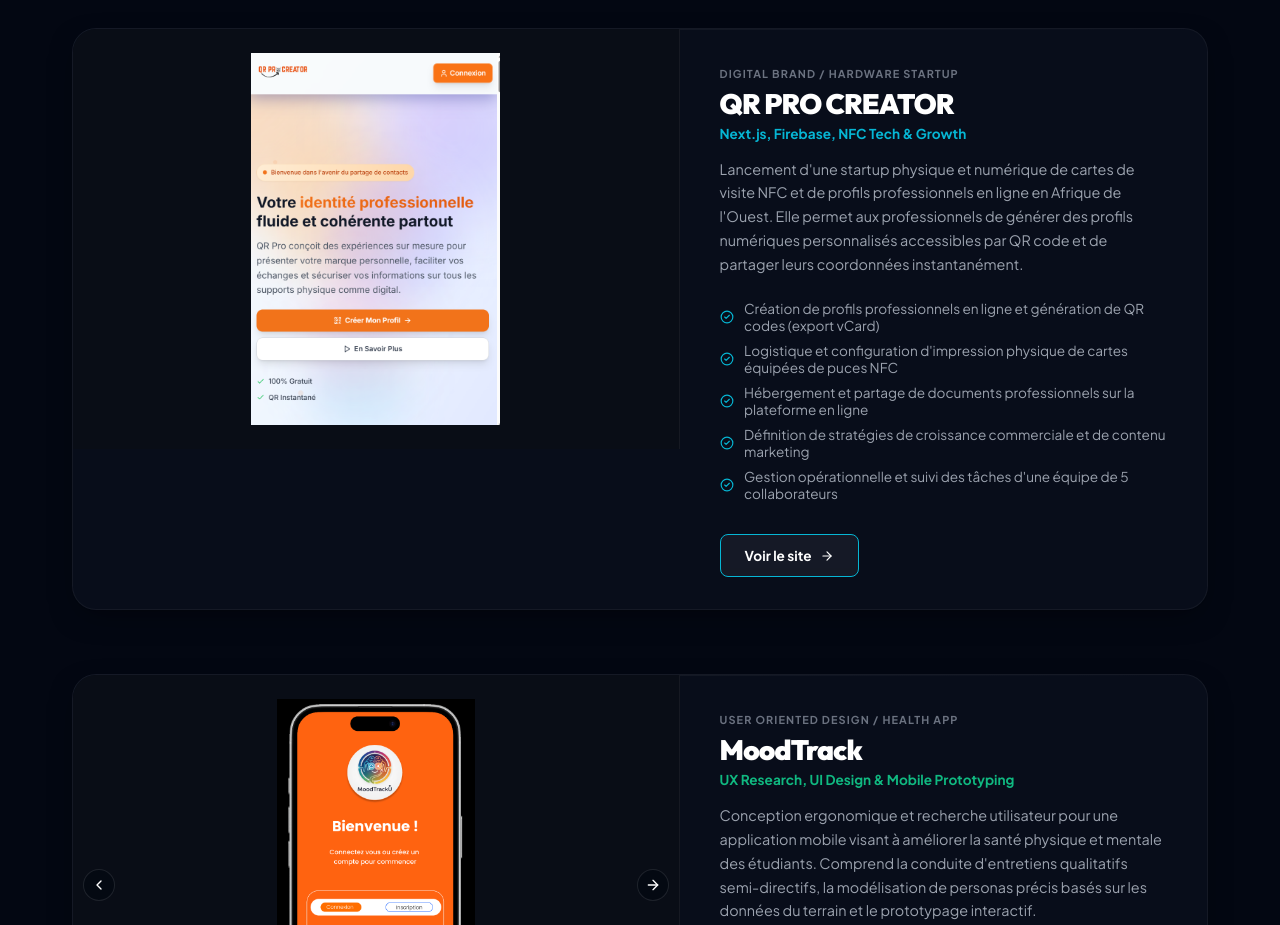
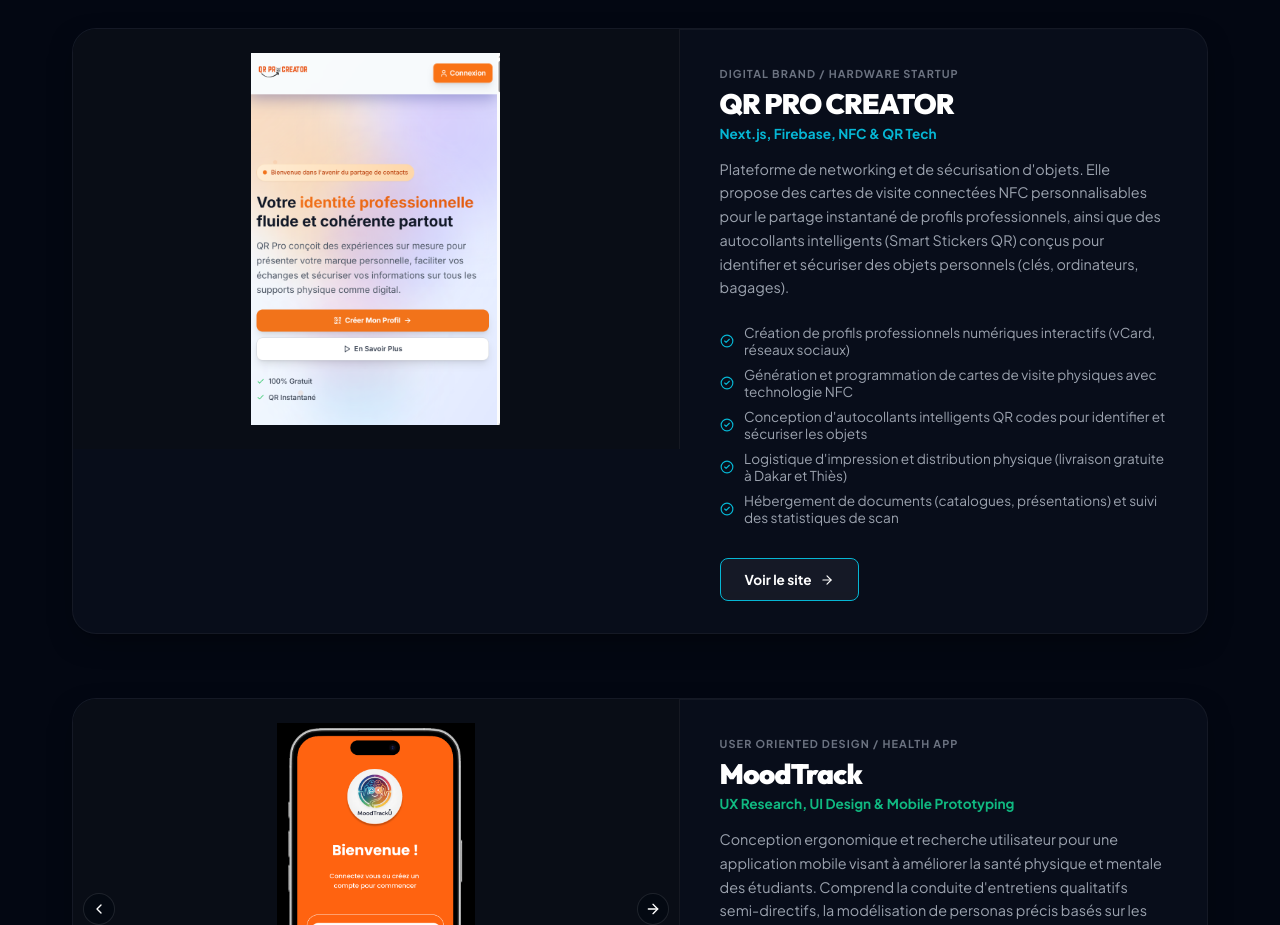
Before and after one commit to alamine01/portfolio_acad-mique, a React (Vite) app: page / in a window 1280 px wide. Shown: the part 2860-3785 px from the top of the page. Built offline with nearby package versions, Linux system fonts and the light colour scheme.

Commit message:
feat: specify NFC cards and QR stickers for object security/retrieval in QR Pro Creator descriptions

```diff
--- a/src/App.jsx
+++ b/src/App.jsx
@@ -289,22 +289,20 @@
         ce: 'CE5.01',
         ceLabel: 'CE5.01 - Structuration commerciale d\'une offre physique & digitale combinée',
         contexte: 'Startup entrepreneuriale réelle (Sénégal)',
-        summary: 'Création d\'une startup de cartes NFC de visite et de profils professionnels en ligne avec génération automatique de QR codes.',
-        tech: ['Next.js', 'Firebase', 'NFC Tech', 'Lean Canvas', 'Canva Marketing'],
+        summary: 'Startup de cartes de visite NFC et autocollants connectés par QR code pour la sécurisation d\'objets et le personal branding.',
+        tech: ['Next.js', 'Firebase', 'NFC & QR Tech', 'Lean Canvas', 'Supply Chain'],
         images: ['/assets/qr_pro_screenshot.png'],
         learnings: [
-          'Définition de modèles économiques (Freemium + matériel NFC premium).',
-          'Mise en place d\'une supply chain physique pour l\'importation et la programmation des cartes NFC.',
-          'Conception et développement de la plateforme web de profils numériques.',
-          'Gestion d\'équipe pluridisciplinaire en phase de pré-lancement (de 3 à 5 personnes).'
+          'Définition d\'un modèle économique combinant vente de matériel physique (cartes NFC, packs d\'autocollants) et service freemium.',
+          'Mise en place d\'une supply chain physique pour la programmation de puces NFC et l\'impression d\'autocollants résistants aux UV et à l\'eau.',
+          'Conception et développement d\'une plateforme web liant les supports physiques aux fiches objets ou profils de contacts.',
+          'Gestion d\'une équipe de 3 à 5 collaborateurs pour le développement et la logistique de livraison à Dakar et Thiès.'
         ],
-        contenu: `En semestre 3, j'ai lancé une startup réelle : QR PRO CREATOR. L'idée était innovante au contexte sénégalais — créer une plateforme permettant aux professionnels de générer des QR codes personnalisés et des cartes de visite digitales, complétée par des produits physiques (cartes NFC, autocollants).
+        contenu: `En semestre 3, j'ai lancé une startup réelle : QR PRO CREATOR. L'objectif était d'introduire des solutions de networking et de protection d'objets connectés au Sénégal, en associant des supports physiques à des plateformes numériques.
 
-Démarrage et concrétisation : L'un des plus gros défis était de concrétiser l'idée en produit réel. Nous avons dû concevoir une plateforme web complète, programmer les cartes de visite physiques avec technologie NFC, et structurer la logistique de distribution.
+Gamme de produits et technologie : La plateforme propose deux produits physiques majeurs : d'une part, des cartes de visite NFC personnalisées et résistantes pour le partage instantané de coordonnées professionnelles. D'autre part, des autocollants connectés par QR code (vendus en pack de 3) destinés à sécuriser des objets personnels comme des clés, ordinateurs ou bagages.
 
-Équipe et gestion : J'ai commencé seul avec l'idée, puis recruté une équipe de 3 à 5 personnes pour m'épauler. J'ai utilisé des outils collaboratifs pour tracker les tâches et coordonner la phase de lancement.
-
-Modèle économique : Nous avons validé un modèle économique freemium (création gratuite de profil en ligne) combiné à la vente de cartes NFC premium personnalisées.`
+Modèle économique et logistique : Le projet m'a permis d'appréhender la modélisation commerciale (packs d'autocollants, cartes premium, freemium) ainsi que la gestion de la chaîne logistique, de l'importation de puces NFC à la livraison physique des produits dans les villes de Dakar et Thiès.`
       },
       {
         id: 2,
@@ -648,18 +646,18 @@
     },
     {
       title: 'QR PRO CREATOR',
-      subtitle: 'Next.js, Firebase, NFC Tech & Growth',
+      subtitle: 'Next.js, Firebase, NFC & QR Tech',
       tagline: 'DIGITAL BRAND / HARDWARE STARTUP',
-      desc: 'Lancement d\'une startup physique et numérique de cartes de visite NFC et de profils professionnels en ligne en Afrique de l\'Ouest. Elle permet aux professionnels de générer des profils numériques personnalisés accessibles par QR code et de partager leurs coordonnées instantanément.',
+      desc: 'Plateforme de networking et de sécurisation d\'objets. Elle propose des cartes de visite connectées NFC personnalisables pour le partage instantané de profils professionnels, ainsi que des autocollants intelligents (Smart Stickers QR) conçus pour identifier et sécuriser des objets personnels (clés, ordinateurs, bagages).',
       image: '/assets/qr_pro_screenshot.png',
       color: 'var(--accent-cyan)',
       siteUrl: 'https://qrprocreator.com',
       bullets: [
-        'Création de profils professionnels en ligne et génération de QR codes (export vCard)',
-        'Logistique et configuration d\'impression physique de cartes équipées de puces NFC',
-        'Hébergement et partage de documents professionnels sur la plateforme en ligne',
-        'Définition de stratégies de croissance commerciale et de contenu marketing',
-        'Gestion opérationnelle et suivi des tâches d\'une équipe de 5 collaborateurs'
+        'Création de profils professionnels numériques interactifs (vCard, réseaux sociaux)',
+        'Génération et programmation de cartes de visite physiques avec technologie NFC',
+        'Conception d\'autocollants intelligents QR codes pour identifier et sécuriser les objets',
+        'Logistique d\'impression et distribution physique (livraison gratuite à Dakar et Thiès)',
+        'Hébergement de documents (catalogues, présentations) et suivi des statistiques de scan'
       ]
     },
     {
```
